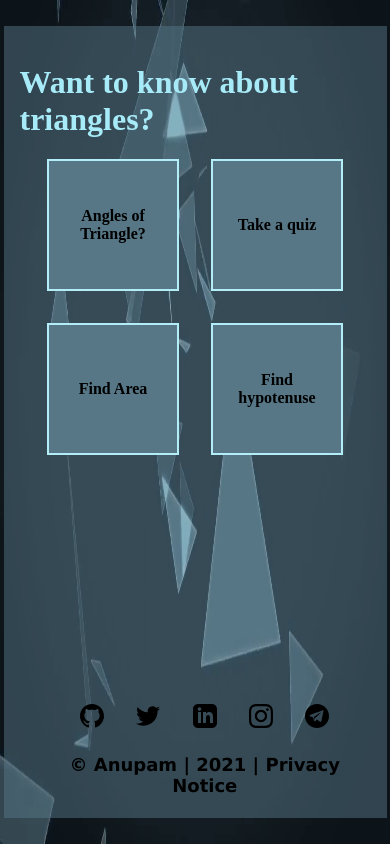
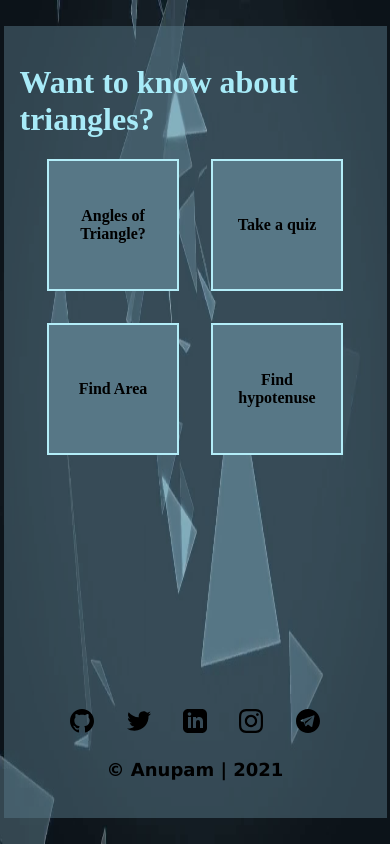
Before and after one commit to ooreally/know-triangles, a plain HTML site: page index.html in a window 390 px wide. Drawn offline with Linux system fonts and the light colour scheme.

Commit message:
Refactor: added code

```diff
--- a/index.html
+++ b/index.html
@@ -50,7 +50,7 @@
                     </a>
                 </li>
             </ul>
-            <div class="footer-header">© Anupam | 2021 | <span id="show_notice">Privacy Notice</span></div>
+            <div class="footer-header">© Anupam | 2021 </div>
         </footer>
     </div>
     </div>
--- a/style.css
+++ b/style.css
@@ -116,7 +116,7 @@ input{
     display:block;
     position:absolute;
     /* margin-top:auto; */
-    bottom:1rem;
+    bottom:2rem;
 }
 .list-non-bullet {
   list-style-type: none;
@@ -162,11 +162,12 @@ input{
     .container{
         display:block;
     }
+    .foo{
+      width: 90vw;
+    }
 }
 @media screen and (max-width: 400px){
-    .container{
-        display:block;
-    }
+
     .all_links{
         grid-template-columns: auto auto;
     }
@@ -177,11 +178,7 @@ input{
         font-size: 1rem;
         justify-content: center;
     }
-    .foo{
-      display:flex;
-      align-items: center;
-      justify-content: center;
-    }
+
     button{
       font-size: 1.2rem;
     }
```
